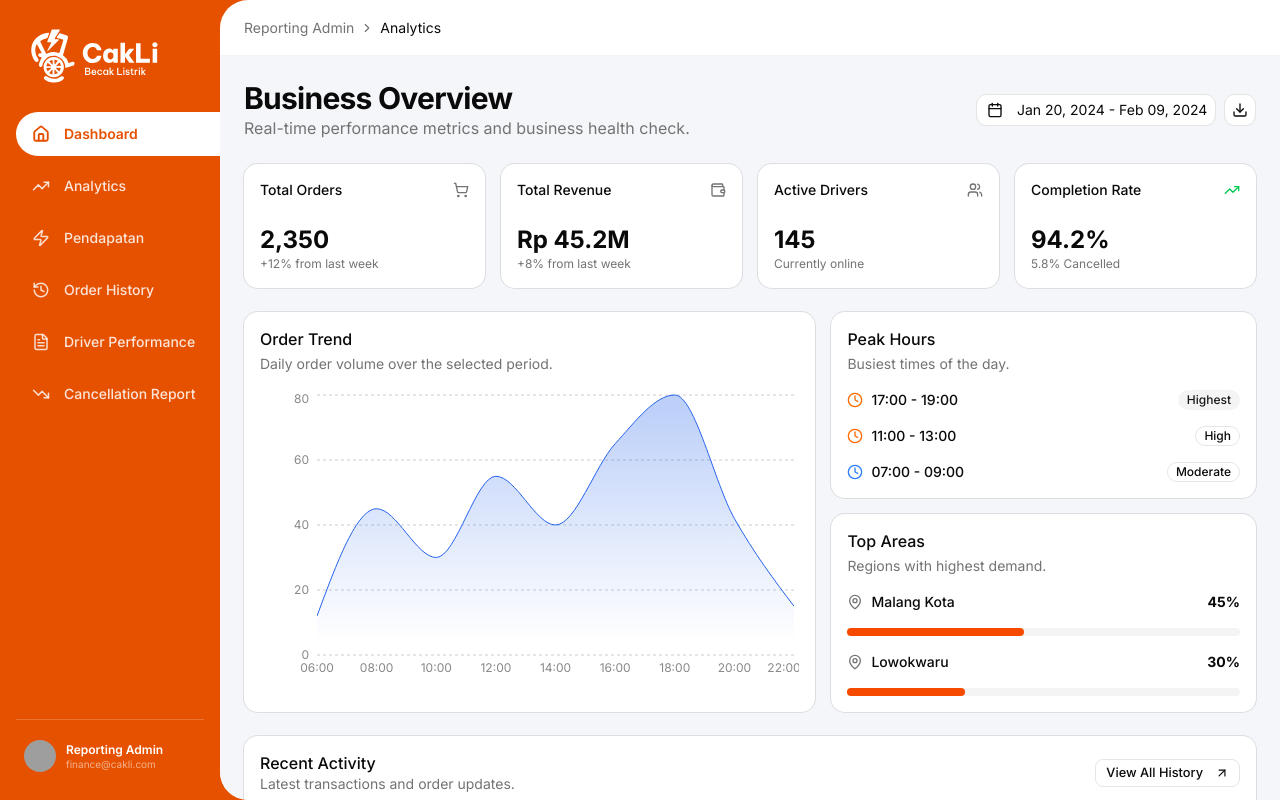
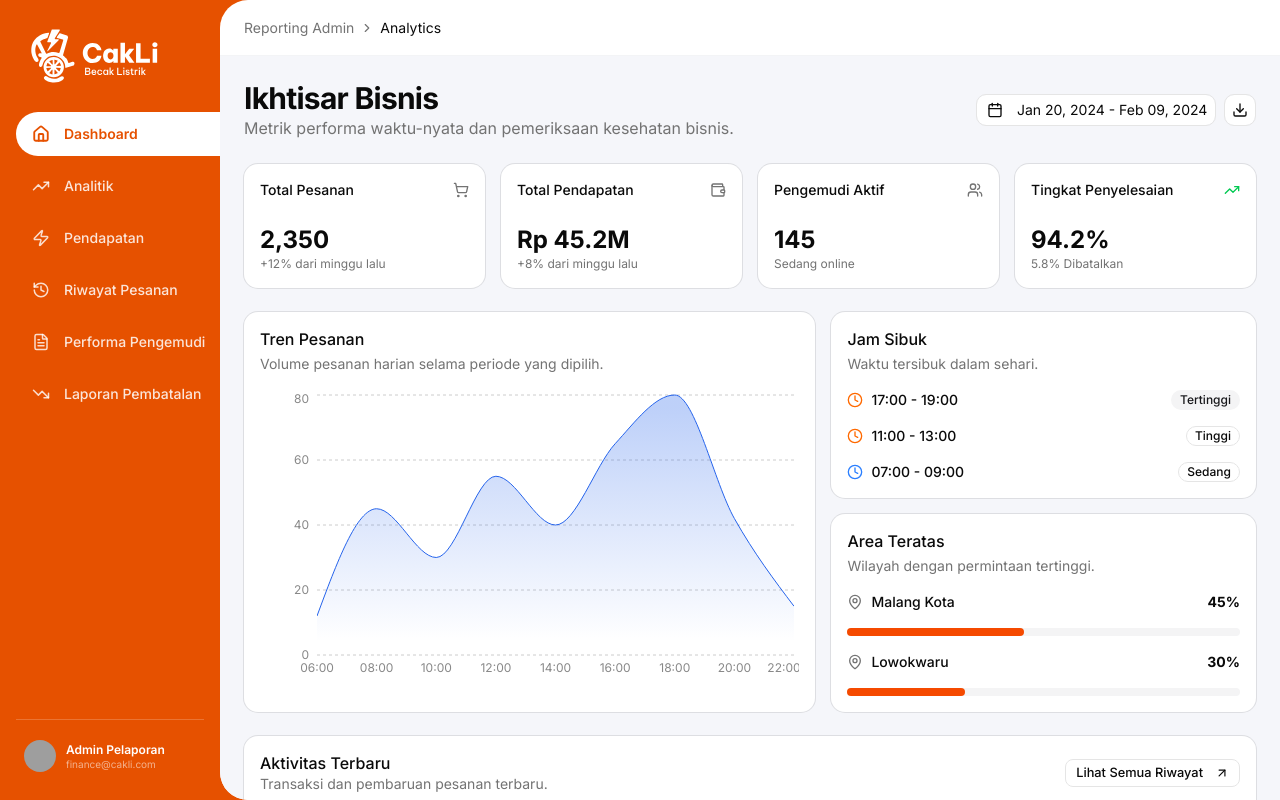
Before and after one commit to lyw505/cakli-frontend, a Next.js app: page /reporting-admin in a window 1280 px wide. Built offline with nearby package versions, Linux system fonts and the light colour scheme; grey boxes are pictures that could not be loaded.

Commit message:
v1.4 perubahan bahasa inggris -> indonesia

```diff
--- a/app/reporting-admin/analytics/page.tsx
+++ b/app/reporting-admin/analytics/page.tsx
@@ -41,6 +41,8 @@ import {
 } from "@/components/ui/select"
 import { Badge } from "@/components/ui/badge"
 
+import { cn } from "@/lib/utils"
+
 const comparisonData = [
     { city: "Malang", orders: 15230, revenue: 18500, cancelRate: 4.2 },
     { city: "Surabaya", orders: 42100, revenue: 84200, cancelRate: 6.8 },
@@ -57,26 +59,44 @@ const growthTrend = [
 ]
 
 export default function CrossAreaAnalytics() {
+    const [timeFilter, setTimeFilter] = React.useState("harian")
+
     return (
         <div className="flex flex-col gap-6">
             <div className="flex items-center justify-between">
                 <div>
-                    <h1 className="text-3xl font-bold tracking-tight">Cross-Area Analytics</h1>
-                    <p className="text-muted-foreground">Comparative performance metrics across operational regions.</p>
+                    <h1 className="text-3xl font-bold tracking-tight">Analitik Lintas Area</h1>
+                    <p className="text-muted-foreground">Metrik performa komparatif di seluruh wilayah operasional.</p>
                 </div>
-                <div className="flex gap-2">
+                <div className="flex items-center gap-3">
+                    <div className="inline-flex items-center p-1 bg-secondary/50 rounded-xl border border-border/50">
+                        {['harian', 'mingguan', 'bulanan', 'tahunan'].map((item) => (
+                            <button
+                                key={item}
+                                onClick={() => setTimeFilter(item)}
+                                className={cn(
+                                    "px-4 py-1.5 text-sm font-medium rounded-lg transition-all duration-200",
+                                    timeFilter === item
+                                        ? "bg-white text-[#E65100] shadow-sm"
+                                        : "text-muted-foreground hover:text-foreground hover:bg-white/50"
+                                )}
+                            >
+                                {item.charAt(0).toUpperCase() + item.slice(1)}
+                            </button>
+                        ))}
+                    </div>
                     <Select defaultValue="all">
                         <SelectTrigger className="w-[180px]">
-                            <SelectValue placeholder="Region Filter" />
+                            <SelectValue placeholder="Filter Wilayah" />
                         </SelectTrigger>
                         <SelectContent>
-                            <SelectItem value="all">All Regions</SelectItem>
-                            <SelectItem value="active">Active Only</SelectItem>
-                            <SelectItem value="growth">High Growth Only</SelectItem>
+                            <SelectItem value="all">Semua Wilayah</SelectItem>
+                            <SelectItem value="active">Hanya Aktif</SelectItem>
+                            <SelectItem value="growth">Pertumbuhan Tinggi</SelectItem>
                         </SelectContent>
                     </Select>
                     <Button variant="outline">
-                        <Download className="mr-2 h-4 w-4" /> Export Report
+                        <Download className="mr-2 h-4 w-4" /> Ekspor Laporan
                     </Button>
                 </div>
             </div>
@@ -85,35 +105,35 @@ export default function CrossAreaAnalytics() {
             <div className="grid gap-4 md:grid-cols-3">
                 <Card>
                     <CardHeader className="pb-2">
-                        <CardTitle className="text-sm font-medium text-muted-foreground">Top Revenue City</CardTitle>
+                        <CardTitle className="text-sm font-medium text-muted-foreground">Kota Pendapatan Tertinggi</CardTitle>
                     </CardHeader>
                     <CardContent>
                         <div className="text-2xl font-bold flex items-center gap-2">
                             Surabaya <ArrowUpRight className="text-green-500 size-5" />
                         </div>
-                        <p className="text-xs text-muted-foreground">Contributes 68% of total gross revenue</p>
+                        <p className="text-xs text-muted-foreground">Menyumbang 68% dari total pendapatan kotor</p>
                     </CardContent>
                 </Card>
                 <Card>
                     <CardHeader className="pb-2">
-                        <CardTitle className="text-sm font-medium text-muted-foreground">Lowest Cancel Rate</CardTitle>
+                        <CardTitle className="text-sm font-medium text-muted-foreground">Tingkat Pembatalan Terendah</CardTitle>
                     </CardHeader>
                     <CardContent>
                         <div className="text-2xl font-bold flex items-center gap-2">
                             Batu <Badge variant="secondary" className="ml-2 text-green-600 bg-green-50">2.1%</Badge>
                         </div>
-                        <p className="text-xs text-muted-foreground">Highest customer satisfaction score (4.9/5)</p>
+                        <p className="text-xs text-muted-foreground">Skor kepuasan pelanggan tertinggi (4.9/5)</p>
                     </CardContent>
                 </Card>
                 <Card>
                     <CardHeader className="pb-2">
-                        <CardTitle className="text-sm font-medium text-muted-foreground">Fastest Growth</CardTitle>
+                        <CardTitle className="text-sm font-medium text-muted-foreground">Pertumbuhan Tercepat</CardTitle>
                     </CardHeader>
                     <CardContent>
                         <div className="text-2xl font-bold flex items-center gap-2">
                             Sidoarjo <TrendingUp className="text-blue-500 size-5" />
                         </div>
-                        <p className="text-xs text-muted-foreground">+5.8% MoM New User Acquisition</p>
+                        <p className="text-xs text-muted-foreground">+5.8% MoM Akuisisi Pengguna Baru</p>
                     </CardContent>
                 </Card>
             </div>
@@ -122,8 +142,8 @@ export default function CrossAreaAnalytics() {
                 {/* Revenue vs Orders Comparison */}
                 <Card>
                     <CardHeader>
-                        <CardTitle>Revenue vs Order Volume</CardTitle>
-                        <CardDescription>Correlation between trip volume and gross revenue per city.</CardDescription>
+                        <CardTitle>Pendapatan vs Volume Pesanan</CardTitle>
+                        <CardDescription>Korelasi antara volume perjalanan dan pendapatan kotor per kota.</CardDescription>
                     </CardHeader>
                     <CardContent>
                         <div className="h-[300px]">
@@ -135,8 +155,8 @@ export default function CrossAreaAnalytics() {
                                     <YAxis yAxisId="right" orientation="right" stroke="#82ca9d" fontSize={12} tickLine={false} axisLine={false} />
                                     <Tooltip />
                                     <Legend />
-                                    <Bar yAxisId="left" dataKey="revenue" name="Revenue (juta)" fill="#8884d8" radius={[4, 4, 0, 0]} />
-                                    <Bar yAxisId="right" dataKey="orders" name="Orders" fill="#82ca9d" radius={[4, 4, 0, 0]} />
+                                    <Bar yAxisId="left" dataKey="revenue" name="Pendapatan (juta)" fill="#8884d8" radius={[4, 4, 0, 0]} />
+                                    <Bar yAxisId="right" dataKey="orders" name="Pesanan" fill="#82ca9d" radius={[4, 4, 0, 0]} />
                                 </BarChart>
                             </ResponsiveContainer>
                         </div>
@@ -146,8 +166,8 @@ export default function CrossAreaAnalytics() {
                 {/* Cancel Rate Analysis */}
                 <Card>
                     <CardHeader>
-                        <CardTitle>Cancellation Rate Analysis</CardTitle>
-                        <CardDescription>Percentage of trips cancelled by driver or user.</CardDescription>
+                        <CardTitle>Analisis Tingkat Pembatalan</CardTitle>
+                        <CardDescription>Persentase perjalanan yang dibatalkan oleh pengemudi atau pengguna.</CardDescription>
                     </CardHeader>
                     <CardContent>
                         <div className="h-[300px]">
@@ -158,7 +178,7 @@ export default function CrossAreaAnalytics() {
                                     <YAxis dataKey="city" type="category" fontSize={12} tickLine={false} axisLine={false} width={80} />
                                     <Tooltip />
                                     <Legend />
-                                    <Bar dataKey="cancelRate" name="Cancel Rate %" fill="#ef4444" radius={[0, 4, 4, 0]} barSize={30} />
+                                    <Bar dataKey="cancelRate" name="Tingkat Pembatalan %" fill="#ef4444" radius={[0, 4, 4, 0]} barSize={30} />
                                 </BarChart>
                             </ResponsiveContainer>
                         </div>
@@ -171,25 +191,25 @@ export default function CrossAreaAnalytics() {
                 <CardHeader>
                     <div className="flex items-center gap-2">
                         <Map className="size-5 text-blue-600" />
-                        <CardTitle>Expansion Strategy Insights</CardTitle>
+                        <CardTitle>Wawasan Strategi Ekspansi</CardTitle>
                     </div>
-                    <CardDescription>AI-driven recommendations for next operational zones based on current data.</CardDescription>
+                    <CardDescription>Rekomendasi berbasis AI untuk zona operasional berikutnya berdasarkan data saat ini.</CardDescription>
                 </CardHeader>
                 <CardContent className="grid gap-4 md:grid-cols-2">
                     <div className="p-4 bg-white dark:bg-slate-900 rounded-lg shadow-sm border">
                         <h4 className="font-semibold text-sm mb-2 flex items-center gap-2">
-                            <ArrowUpRight className="size-4 text-green-500" /> Primary Target: Gresik
+                            <ArrowUpRight className="size-4 text-green-500" /> Target Utama: Gresik
                         </h4>
                         <p className="text-xs text-muted-foreground">
-                            High demand spillover from Surabaya West. Estimated 15% market capture in first 3 months due to industrial zone commute patterns.
+                            Limpahan permintaan tinggi dari Surabaya Barat. Estimasi 15% penguasaan pasar dalam 3 bulan pertama karena pola komuter zona industri.
                         </p>
                     </div>
                     <div className="p-4 bg-white dark:bg-slate-900 rounded-lg shadow-sm border">
                         <h4 className="font-semibold text-sm mb-2 flex items-center gap-2">
-                            <AlertCircle className="size-4 text-orange-500" /> Optimization Needed: Surabaya East
+                            <AlertCircle className="size-4 text-orange-500" /> Butuh Optimasi: Surabaya Timur
                         </h4>
                         <p className="text-xs text-muted-foreground">
-                            Current cancel rate (6.8%) indicates driver shortage. Recommend increasing driver incentives in East Zones by 5% to match demand.
+                            Tingkat pembatalan saat ini (6.8%) menunjukkan kekurangan pengemudi. Merekomendasikan peningkatan insentif pengemudi di Zona Timur sebesar 5% untuk mengimbangi permintaan.
                         </p>
                     </div>
                 </CardContent>
--- a/app/reporting-admin/page.tsx
+++ b/app/reporting-admin/page.tsx
@@ -84,8 +84,8 @@ export default function ReportingDashboard() {
         <div className="flex flex-col gap-6">
             <div className="flex flex-col gap-4 md:flex-row md:items-center md:justify-between">
                 <div>
-                    <h1 className="text-3xl font-bold tracking-tight">Business Overview</h1>
-                    <p className="text-muted-foreground">Real-time performance metrics and business health check.</p>
+                    <h1 className="text-3xl font-bold tracking-tight">Ikhtisar Bisnis</h1>
+                    <p className="text-muted-foreground">Metrik performa waktu-nyata dan pemeriksaan kesehatan bisnis.</p>
                 </div>
                 <div className="flex items-center gap-2">
                     <div className={cn("grid gap-2")}>
@@ -110,7 +110,7 @@ export default function ReportingDashboard() {
                                             format(date.from, "LLL dd, y")
                                         )
                                     ) : (
-                                        <span>Pick a date range</span>
+                                        <span>Pilih rentang tanggal</span>
                                     )}
                                 </Button>
                             </PopoverTrigger>
@@ -136,42 +136,42 @@ export default function ReportingDashboard() {
             <div className="grid gap-4 md:grid-cols-2 lg:grid-cols-4">
                 <Card>
                     <CardHeader className="flex flex-row items-center justify-between space-y-0 pb-2">
-                        <CardTitle className="text-sm font-medium">Total Orders</CardTitle>
+                        <CardTitle className="text-sm font-medium">Total Pesanan</CardTitle>
                         <ShoppingCart className="h-4 w-4 text-muted-foreground" />
                     </CardHeader>
                     <CardContent>
                         <div className="text-2xl font-bold">2,350</div>
-                        <p className="text-xs text-muted-foreground">+12% from last week</p>
+                        <p className="text-xs text-muted-foreground">+12% dari minggu lalu</p>
                     </CardContent>
                 </Card>
                 <Card>
                     <CardHeader className="flex flex-row items-center justify-between space-y-0 pb-2">
-                        <CardTitle className="text-sm font-medium">Total Revenue</CardTitle>
+                        <CardTitle className="text-sm font-medium">Total Pendapatan</CardTitle>
                         <Wallet className="h-4 w-4 text-muted-foreground" />
                     </CardHeader>
                     <CardContent>
                         <div className="text-2xl font-bold">Rp 45.2M</div>
-                        <p className="text-xs text-muted-foreground">+8% from last week</p>
+                        <p className="text-xs text-muted-foreground">+8% dari minggu lalu</p>
                     </CardContent>
                 </Card>
                 <Card>
                     <CardHeader className="flex flex-row items-center justify-between space-y-0 pb-2">
-                        <CardTitle className="text-sm font-medium">Active Drivers</CardTitle>
+                        <CardTitle className="text-sm font-medium">Pengemudi Aktif</CardTitle>
                         <Users className="h-4 w-4 text-muted-foreground" />
                     </CardHeader>
                     <CardContent>
                         <div className="text-2xl font-bold">145</div>
-                        <p className="text-xs text-muted-foreground">Currently online</p>
+                        <p className="text-xs text-muted-foreground">Sedang online</p>
                     </CardContent>
                 </Card>
                 <Card>
                     <CardHeader className="flex flex-row items-center justify-between space-y-0 pb-2">
-                        <CardTitle className="text-sm font-medium">Completion Rate</CardTitle>
+                        <CardTitle className="text-sm font-medium">Tingkat Penyelesaian</CardTitle>
                         <TrendingUp className="h-4 w-4 text-green-500" />
                     </CardHeader>
                     <CardContent>
                         <div className="text-2xl font-bold">94.2%</div>
-                        <p className="text-xs text-muted-foreground">5.8% Cancelled</p>
+                        <p className="text-xs text-muted-foreground">5.8% Dibatalkan</p>
                     </CardContent>
                 </Card>
             </div>
@@ -180,8 +180,8 @@ export default function ReportingDashboard() {
                 {/* Visualizations */}
                 <Card className="col-span-4">
                     <CardHeader>
-                        <CardTitle>Order Trend</CardTitle>
-                        <CardDescription>Daily order volume over the selected period.</CardDescription>
+                        <CardTitle>Tren Pesanan</CardTitle>
+                        <CardDescription>Volume pesanan harian selama periode yang dipilih.</CardDescription>
                     </CardHeader>
                     <CardContent className="pl-2">
                         <div className="h-[300px]">
@@ -224,8 +224,8 @@ export default function ReportingDashboard() {
                 <div className="col-span-3 space-y-4">
                     <Card>
                         <CardHeader>
-                            <CardTitle>Peak Hours</CardTitle>
-                            <CardDescription>Busiest times of the day.</CardDescription>
+                            <CardTitle>Jam Sibuk</CardTitle>
+                            <CardDescription>Waktu tersibuk dalam sehari.</CardDescription>
                         </CardHeader>
                         <CardContent>
                             <div className="space-y-4">
@@ -234,21 +234,21 @@ export default function ReportingDashboard() {
                                         <Clock className="h-4 w-4 text-orange-500" />
                                         <span className="text-sm font-medium">17:00 - 19:00</span>
                                     </div>
-                                    <Badge variant="secondary">Highest</Badge>
+                                    <Badge variant="secondary">Tertinggi</Badge>
                                 </div>
                                 <div className="flex items-center justify-between">
                                     <div className="flex items-center gap-2">
                                         <Clock className="h-4 w-4 text-orange-500" />
                                         <span className="text-sm font-medium">11:00 - 13:00</span>
                                     </div>
-                                    <Badge variant="outline">High</Badge>
+                                    <Badge variant="outline">Tinggi</Badge>
                                 </div>
                                 <div className="flex items-center justify-between">
                                     <div className="flex items-center gap-2">
                                         <Clock className="h-4 w-4 text-blue-500" />
                                         <span className="text-sm font-medium">07:00 - 09:00</span>
                                     </div>
-                                    <Badge variant="outline">Moderate</Badge>
+                                    <Badge variant="outline">Sedang</Badge>
                                 </div>
                             </div>
                         </CardContent>
@@ -256,8 +256,8 @@ export default function ReportingDashboard() {
 
                     <Card>
                         <CardHeader>
-                            <CardTitle>Top Areas</CardTitle>
-                            <CardDescription>Regions with highest demand.</CardDescription>
+                            <CardTitle>Area Teratas</CardTitle>
+                            <CardDescription>Wilayah dengan permintaan tertinggi.</CardDescription>
                         </CardHeader>
                         <CardContent>
                             <div className="space-y-4">
@@ -290,11 +290,11 @@ export default function ReportingDashboard() {
                 <CardHeader>
                     <div className="flex items-center justify-between">
                         <div>
-                            <CardTitle>Recent Activity</CardTitle>
-                            <CardDescription>Latest transactions and order updates.</CardDescription>
+                            <CardTitle>Aktivitas Terbaru</CardTitle>
+                            <CardDescription>Transaksi dan pembaruan pesanan terbaru.</CardDescription>
                         </div>
                         <Button variant="outline" size="sm" asChild>
-                            <a href="/reporting-admin/history">View All History <ArrowUpRight className="ml-2 h-4 w-4" /></a>
+                            <a href="/reporting-admin/history">Lihat Semua Riwayat <ArrowUpRight className="ml-2 h-4 w-4" /></a>
                         </Button>
                     </div>
                 </CardHeader>
@@ -302,10 +302,10 @@ export default function ReportingDashboard() {
                     <Table>
                         <TableHeader>
                             <TableRow>
-                                <TableHead>Order ID</TableHead>
-                                <TableHead>Time</TableHead>
+                                <TableHead>ID Pesanan</TableHead>
+                                <TableHead>Waktu</TableHead>
                                 <TableHead>Area</TableHead>
-                                <TableHead>Amount</TableHead>
+                                <TableHead>Jumlah</TableHead>
                                 <TableHead>Status</TableHead>
                             </TableRow>
                         </TableHeader>
--- a/components/app-sidebar.tsx
+++ b/components/app-sidebar.tsx
@@ -26,46 +26,46 @@ import { Avatar, AvatarFallback, AvatarImage } from "@/components/ui/avatar"
 const adminNavigation = {
   "reporting-admin": {
     user: {
-      name: "Reporting Admin",
+      name: "Admin Pelaporan",
       email: "finance@cakli.com",
       avatar: "/avatars/reporting.jpg",
     },
     items: [
       { title: "Dashboard", url: "/reporting-admin", icon: Home, exact: true },
-      { title: "Analytics", url: "/reporting-admin/analytics", icon: TrendingUp },
+      { title: "Analitik", url: "/reporting-admin/analytics", icon: TrendingUp },
       { title: "Pendapatan", url: "/reporting-admin/reports/revenue", icon: Zap },
-      { title: "Order History", url: "/reporting-admin/history", icon: History },
-      { title: "Driver Performance", url: "/reporting-admin/reports/driver-performance", icon: FileText },
-      { title: "Cancellation Report", url: "/reporting-admin/reports/cancellation", icon: TrendingDown },
+      { title: "Riwayat Pesanan", url: "/reporting-admin/history", icon: History },
+      { title: "Performa Pengemudi", url: "/reporting-admin/reports/driver-performance", icon: FileText },
+      { title: "Laporan Pembatalan", url: "/reporting-admin/reports/cancellation", icon: TrendingDown },
     ],
   },
   "master-admin": {
     user: {
-      name: "Master Admin",
+      name: "Admin Utama",
       email: "superadmin@cakli.com",
       avatar: "/avatars/master.jpg",
     },
     items: [
-      { title: "Global Dashboard", url: "/master-admin", icon: LayoutDashboard, exact: true },
-      { title: "Tariff Management", url: "/master-admin/tariffs", icon: TrendingUp },
-      { title: "Area & Zone", url: "/master-admin/areas", icon: Map },
-      { title: "Admin Roles", url: "/master-admin/roles", icon: ShieldCheck },
-      { title: "Audit Log", url: "/master-admin/audit", icon: ClipboardList },
-      { title: "Cross-Area Analytics", url: "/master-admin/analytics", icon: TrendingDown },
+      { title: "Dashboard Global", url: "/master-admin", icon: LayoutDashboard, exact: true },
+      { title: "Manajemen Tarif", url: "/master-admin/tariffs", icon: TrendingUp },
+      { title: "Area & Zona", url: "/master-admin/areas", icon: Map },
+      { title: "Peran Admin", url: "/master-admin/roles", icon: ShieldCheck },
+      { title: "Log Audit", url: "/master-admin/audit", icon: ClipboardList },
+      { title: "Analitik Lintas Area", url: "/master-admin/analytics", icon: TrendingDown },
     ],
   },
   "operation-admin": {
     user: {
-      name: "Operation Admin",
+      name: "Admin Operasional",
       email: "admin@cakli.com",
       avatar: "/avatars/admin.jpg",
     },
     items: [
       { title: "Dashboard", url: "/operation-admin", icon: LayoutDashboard, exact: true },
-      { title: "Order Management", url: "/operation-admin/orders", icon: ShoppingCart },
-      { title: "User Management", url: "/operation-admin/users", icon: Users },
-      { title: "Driver Management", url: "/operation-admin/drivers", icon: Car },
-      { title: "Complaints & Disputes", url: "/operation-admin/complaints", icon: MessageSquareWarning },
+      { title: "Manajemen Pesanan", url: "/operation-admin/orders", icon: ShoppingCart },
+      { title: "Manajemen Pengguna", url: "/operation-admin/users", icon: Users },
+      { title: "Manajemen Pengemudi", url: "/operation-admin/drivers", icon: Car },
+      { title: "Keluhan & Sengketa", url: "/operation-admin/complaints", icon: MessageSquareWarning },
     ],
   },
 }
```
Also changed, not shown: app/reporting-admin/reports/cancellation/page.tsx (+23 -23 lines).
